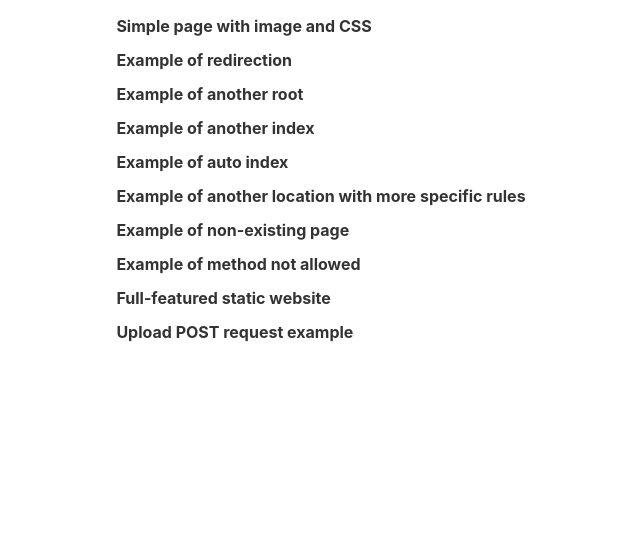
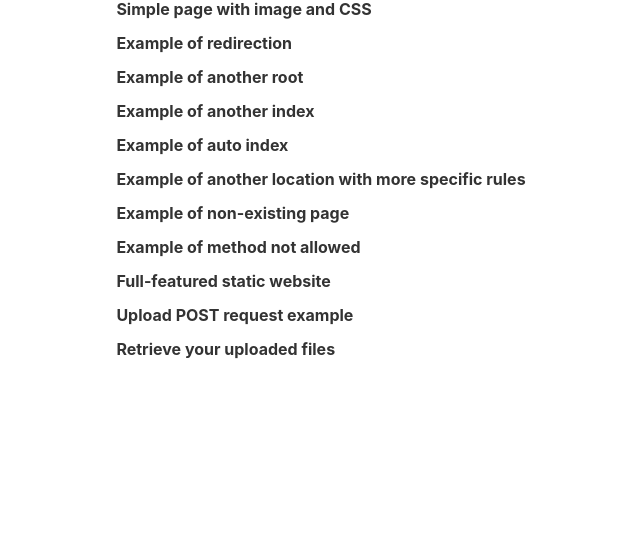
Before and after one commit to sidechained/webServ, a plain HTML site: page server_sandbox/www/index.html in a window 1280 px wide. Shown: the part 255-800 px from the top of the page, without its empty margins (319-959 px from the left). Drawn offline with Linux system fonts and the light colour scheme.

Commit message:
Add uploads folder example

```diff
--- a/server_sandbox/www/index.html
+++ b/server_sandbox/www/index.html
@@ -19,6 +19,7 @@
             <li><a href="/allowonlypost">Example of method not allowed</a></li>
             <li><a href="/tictactoe">Full-featured static website</a></li>
             <li><a href="upload.html">Upload POST request example</a></li>
+            <li><a href="/uploads">Retrieve your uploaded files</a></li>
         </ul>
     </div>
 </body>
```
Also changed, not shown: server_sandbox/configs/servers.txt.
